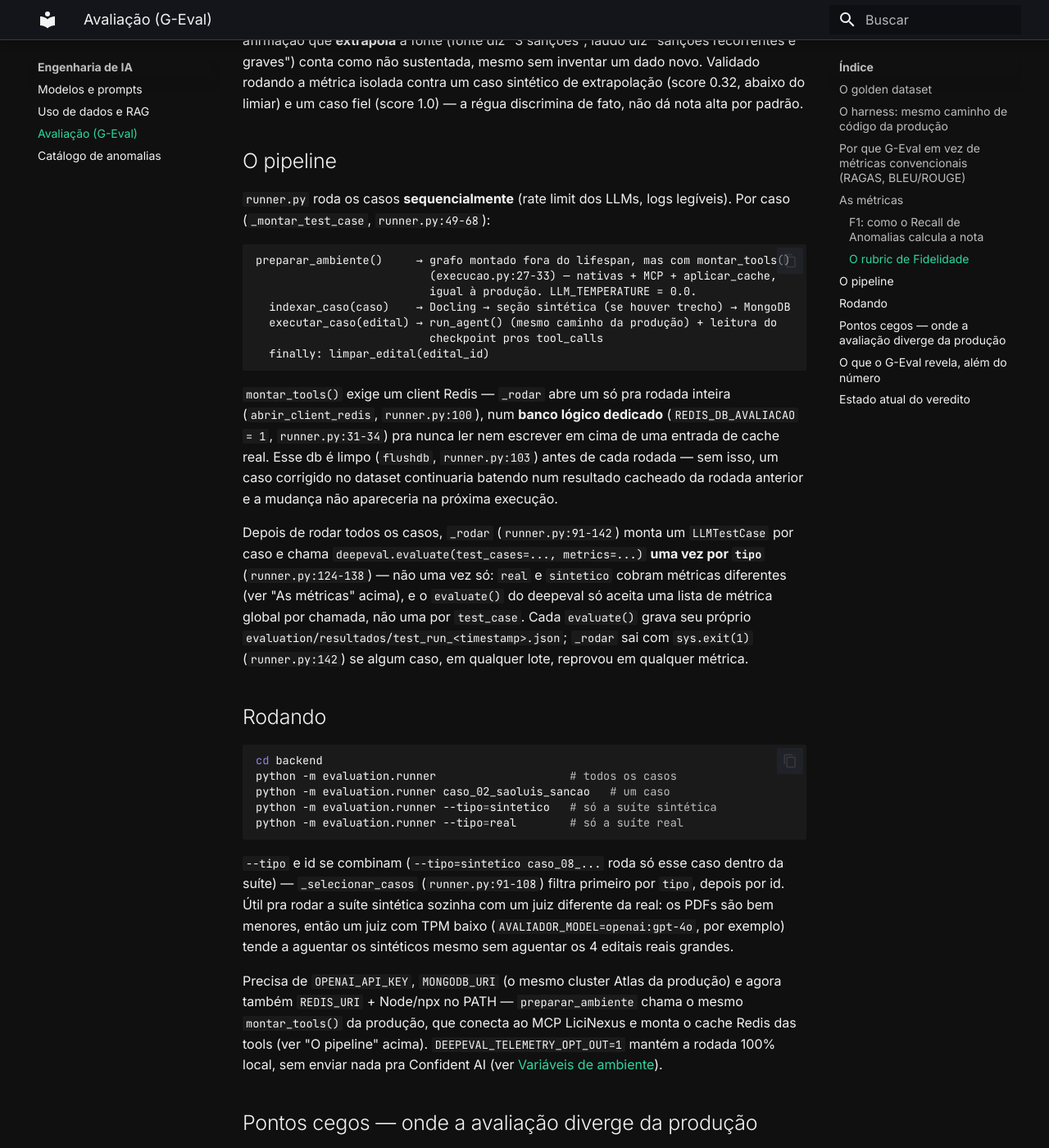
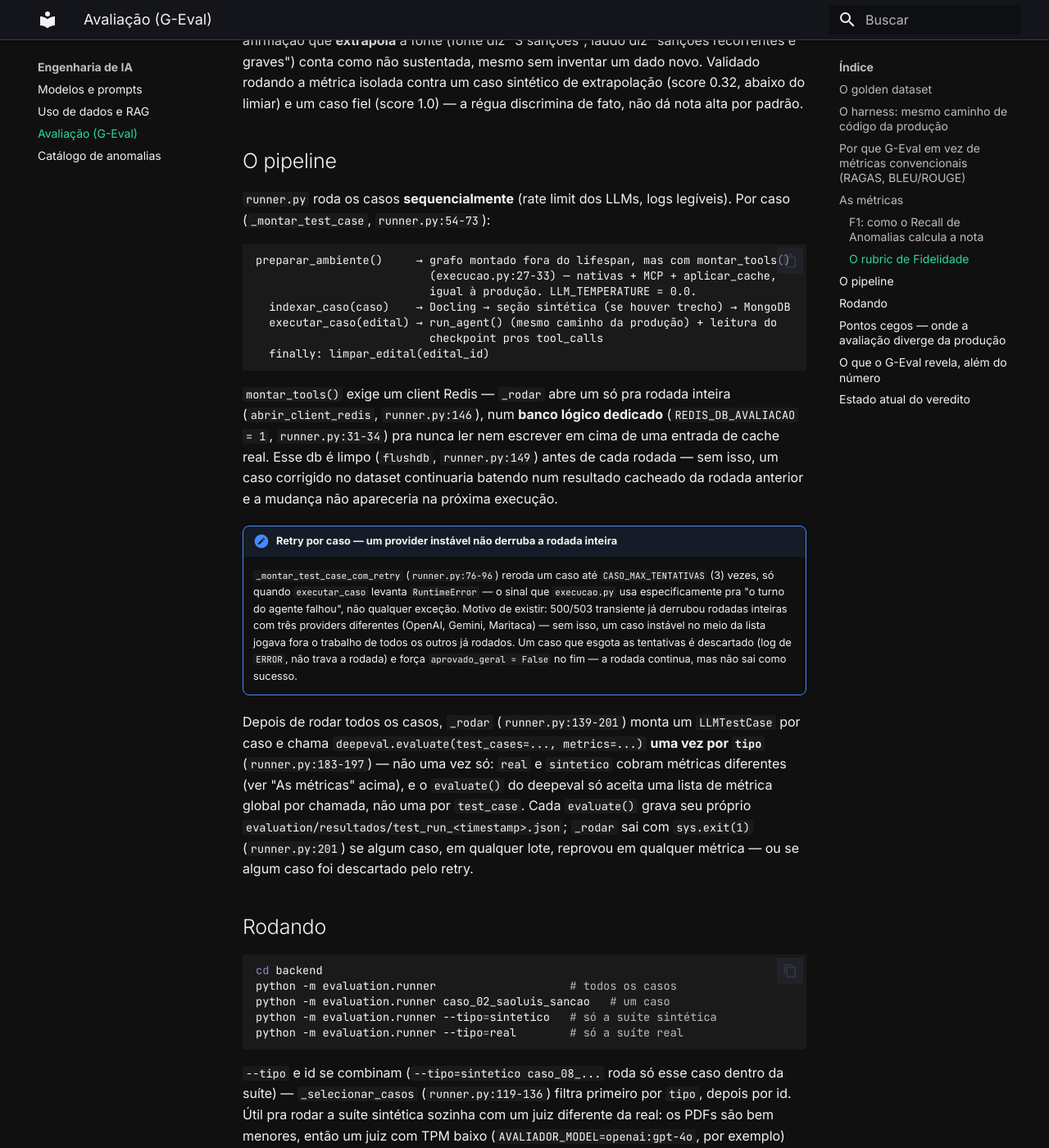
Before and after one commit to Moreira-89/auditor-cidadao, an MkDocs documentation site: the page built from docs/ia/avaliacao.md, in a window 1280 px wide and 1400 px high, scrolled down 7518 px. Shown: the whole window at 82% size. Built offline with MkDocs 1.6.1 and Material for MkDocs 9.7.7, drawn with Linux system fonts in a browser that asks for light colours; some of the changed text lies outside the part shown.

Commit message:
feat(avaliacao): retry por caso pra provider instável não derrubar a rodada
Já vimos 500/503 transiente derrubar a rodada inteira com três providers
diferentes (OpenAI, Gemini, Maritaca) — o trabalho dos casos já rodados
com sucesso se perdia por causa de UM caso instável no meio da lista.

_montar_test_case_com_retry reroda um caso até CASO_MAX_TENTATIVAS (3)
vezes, só quando executar_caso levanta RuntimeError (o sinal específico
que execucao.py usa pra "o turno do agente falhou" — não qualquer
exceção). Um caso que esgota as tentativas é descartado (log de ERROR,
não interrompe o loop) e força aprovado_geral=False no fim: a rodada
continua com os outros casos, mas não sai como sucesso.

docs/ia/avaliacao.md: documenta o retry e corrige as referências de linha
do runner.py que ficaram defasadas com os últimos commits (--tipo, retry).

Co-Authored-By: Claude Sonnet 5 <noreply@anthropic.com>
Claude-Session: https://claude.ai/code/session_01YKLbuiQyMP8r6h27636JEb

````diff
--- a/docs/ia/avaliacao.md
+++ b/docs/ia/avaliacao.md
@@ -22,7 +22,7 @@ não precisam bater.
 pra saber com certeza, só olhando o texto extraído, se o agente errou ou se foi o gabarito que
 errou (ver "Por que os 4 editais reais não cobram anomalia" abaixo). Em vez de manter dois
 datasets separados, `Caso.tipo` (`schema.py:14`, `Literal["real", "sintetico"]`) marca o que cada
-caso cobra, e `runner.py` roda um `evaluate()` por tipo (`runner.py:91-142`) com listas de métrica
+caso cobra, e `runner.py` roda um `evaluate()` por tipo (`runner.py:139-201`) com listas de métrica
 diferentes:
 
 | `tipo` | O que cobra | Editais |
@@ -246,7 +246,7 @@ um caso fiel (score 1.0) — a régua discrimina de fato, não dá nota alta por
 ## O pipeline
 
 `runner.py` roda os casos **sequencialmente** (rate limit dos LLMs, logs legíveis). Por caso
-(`_montar_test_case`, `runner.py:49-68`):
+(`_montar_test_case`, `runner.py:54-73`):
 
 ```
 preparar_ambiente()     → grafo montado fora do lifespan, mas com montar_tools()
@@ -259,19 +259,30 @@ preparar_ambiente()     → grafo montado fora do lifespan, mas com montar_tools
 ```
 
 `montar_tools()` exige um client Redis — `_rodar` abre um só pra rodada inteira
-(`abrir_client_redis`, `runner.py:100`), num **banco lógico dedicado**
+(`abrir_client_redis`, `runner.py:146`), num **banco lógico dedicado**
 (`REDIS_DB_AVALIACAO = 1`, `runner.py:31-34`) pra nunca ler nem escrever em cima de uma
-entrada de cache real. Esse db é limpo (`flushdb`, `runner.py:103`) antes de cada
+entrada de cache real. Esse db é limpo (`flushdb`, `runner.py:149`) antes de cada
 rodada — sem isso, um caso corrigido no dataset continuaria batendo num resultado
 cacheado da rodada anterior e a mudança não apareceria na próxima execução.
 
-Depois de rodar todos os casos, `_rodar` (`runner.py:91-142`) monta um `LLMTestCase` por caso e
-chama `deepeval.evaluate(test_cases=..., metrics=...)` **uma vez por `tipo`** (`runner.py:124-138`)
+!!! note "Retry por caso — um provider instável não derruba a rodada inteira"
+    `_montar_test_case_com_retry` (`runner.py:76-96`) reroda um caso até
+    `CASO_MAX_TENTATIVAS` (3) vezes, só quando `executar_caso` levanta `RuntimeError` —
+    o sinal que `execucao.py` usa especificamente pra "o turno do agente falhou", não
+    qualquer exceção. Motivo de existir: 500/503 transiente já derrubou rodadas inteiras
+    com três providers diferentes (OpenAI, Gemini, Maritaca) — sem isso, um caso instável
+    no meio da lista jogava fora o trabalho de todos os outros já rodados. Um caso que
+    esgota as tentativas é descartado (log de `ERROR`, não trava a rodada) e força
+    `aprovado_geral = False` no fim — a rodada continua, mas não sai como sucesso.
+
+Depois de rodar todos os casos, `_rodar` (`runner.py:139-201`) monta um `LLMTestCase` por caso e
+chama `deepeval.evaluate(test_cases=..., metrics=...)` **uma vez por `tipo`** (`runner.py:183-197`)
 — não uma vez só: `real` e `sintetico` cobram métricas diferentes (ver "As métricas" acima), e o
 `evaluate()` do deepeval só aceita uma lista de métrica global por chamada, não uma por
 `test_case`. Cada `evaluate()` grava seu próprio
-`evaluation/resultados/test_run_<timestamp>.json`; `_rodar` sai com `sys.exit(1)` (`runner.py:142`)
-se algum caso, em qualquer lote, reprovou em qualquer métrica.
+`evaluation/resultados/test_run_<timestamp>.json`; `_rodar` sai com `sys.exit(1)` (`runner.py:201`)
+se algum caso, em qualquer lote, reprovou em qualquer métrica — ou se algum caso foi descartado
+pelo retry.
 
 ## Rodando
 
@@ -284,7 +295,7 @@ python -m evaluation.runner --tipo=real        # só a suíte real
 ```
 
 `--tipo` e id se combinam (`--tipo=sintetico caso_08_...` roda só esse caso dentro da suíte) —
-`_selecionar_casos` (`runner.py:91-108`) filtra primeiro por `tipo`, depois por id. Útil pra rodar
+`_selecionar_casos` (`runner.py:119-136`) filtra primeiro por `tipo`, depois por id. Útil pra rodar
 a suíte sintética sozinha com um juiz diferente da real: os PDFs são bem menores, então um juiz com
 TPM baixo (`AVALIADOR_MODEL=openai:gpt-4o`, por exemplo) tende a aguentar os sintéticos mesmo sem
 aguentar os 4 editais reais grandes.
````
Also changed, not shown: other parts of docs/ia/avaliacao.md (+2 -2 lines), 1 other file.
